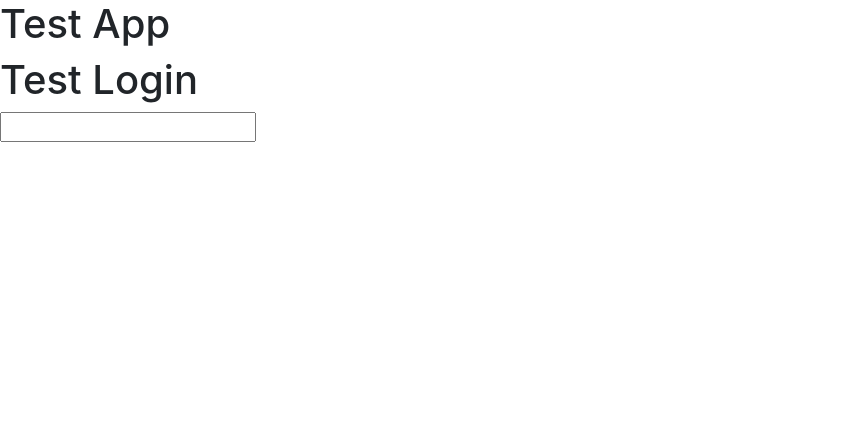
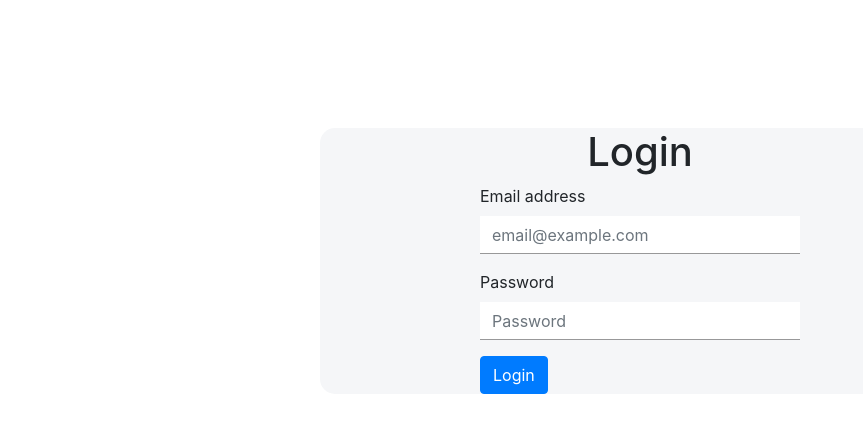
Before and after one commit to Hicham-FERTAT/-capitalizor, an Angular app in the folder capitalizor/: page / in a window 1280 px wide. Shown: the top 432 px of the page, without its empty margins (0-863 px from the left). Built offline with nearby package versions, Linux system fonts and the light colour scheme.

Commit message:
[Capitalizor] IHM Login

```diff
--- a/capitalizor/src/app/app.component.html
+++ b/capitalizor/src/app/app.component.html
@@ -1,2 +1 @@
-<h1>Test App</h1>
 <app-login></app-login>
--- a/capitalizor/src/app/modules/login/login.component.css
+++ b/capitalizor/src/app/modules/login/login.component.css
@@ -0,0 +1,21 @@
+div.loginContainer{
+    width: 50%;
+    height: 50%;
+    background-color: #f5f6f8;
+    margin: auto;
+    margin-top: 10%;
+    border-radius: 15px;
+}
+input{
+    border: 0px solid transparent;
+    border-radius: 0%;
+    border-bottom: 1px solid #989899;
+}
+.loginCenter{
+    width: 50%;
+    margin: auto;
+    margin-bottom: 2%;
+}
+h1{
+    text-align: center;
+}
--- a/capitalizor/src/app/modules/login/login.component.html
+++ b/capitalizor/src/app/modules/login/login.component.html
@@ -1,2 +1,14 @@
-<h1>Test Login</h1>
-<input type="text">
+<div class="loginContainer">
+    <div class="loginCenter">
+        <h1> Login</h1>
+        <div class="form-group">
+            <label for="exampleDropdownFormEmail2">Email address</label>
+            <input type="email" class="form-control" id="exampleDropdownFormEmail2" placeholder="email@example.com">
+        </div>
+        <div class="form-group">
+            <label for="exampleDropdownFormPassword2">Password</label>
+            <input type="password" class="form-control" id="exampleDropdownFormPassword2" placeholder="Password">
+        </div>
+        <button type="submit" class="btn btn-primary">Login</button>
+    </div>
+</div>
```
